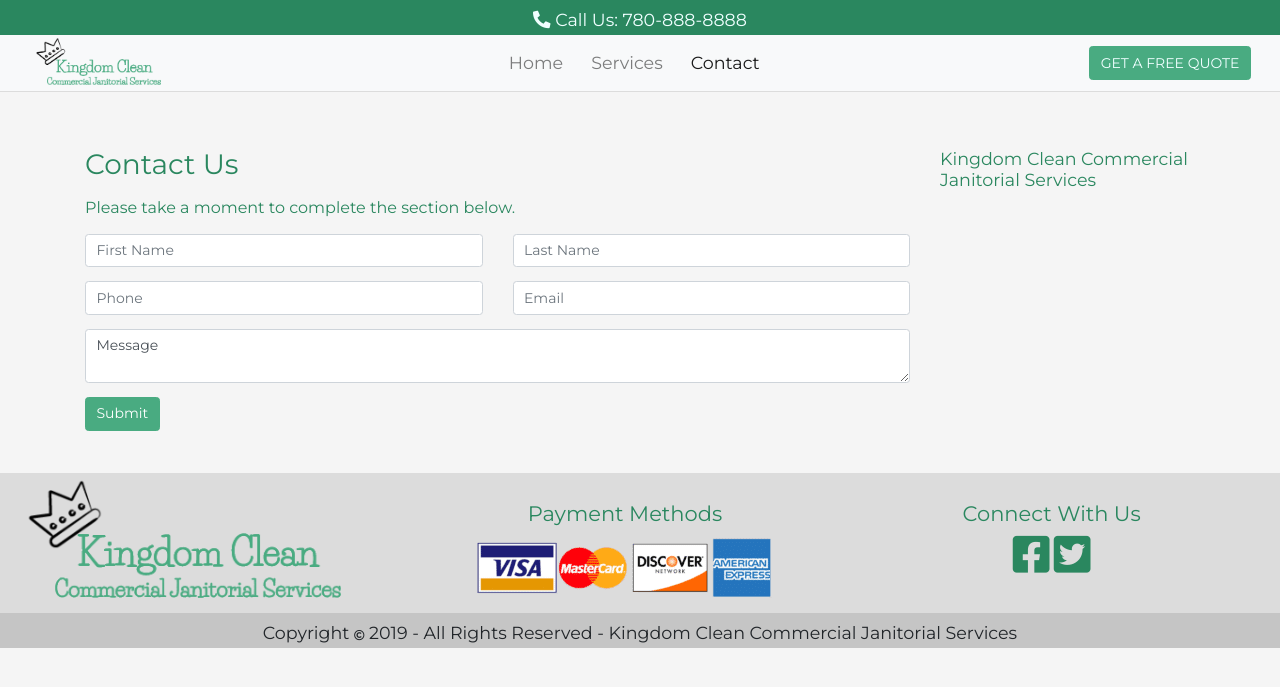
After one commit to ahmeda37/clean, a Flask app: page /contact in a window 1280 px wide. The commit adds this page. Shown: the top 687 px of the page. Run offline with Flask 2, Linux system fonts and the light colour scheme; some libraries are stand-ins or nearby versions.

Commit message:
contact page

```diff
--- a/main.py
+++ b/main.py
@@ -13,5 +13,9 @@ def sevices():
     return render_template("services.html")
 
 
+@app.route("/contact", methods=["GET"])
+def contact():
+    return render_template("contact.html")
+
 if __name__ == '__main__':
     app.run(debug=True)
--- a/templates/base.html
+++ b/templates/base.html
@@ -11,6 +11,7 @@
     <link href="https://fonts.googleapis.com/css?family=Montserrat&display=swap" rel="stylesheet">
     <link rel="stylesheet" href="/static/css/style.css">
     <title>{%block title%}{%endblock title%}</title>
+    {% set active_page = active_page|default('index') -%}
   </head>
   <body>
   <div id="page-container">
@@ -25,16 +26,13 @@
         </button>
         <div class="collapse navbar-collapse m-auto small_font" id="navbarNavDropdown">
           <ul class="navbar-nav mx-auto">
-            <li class="nav-item active">
-              <a class="nav-link mr-3" href="/">Home
-                <span class="sr-only">(current)</span>
-              </a>
+            <li class="nav-item {{ 'active' if active_page == 'home' else '' }}">
+              <a class="nav-link mr-3" href="/">Home</a>
             </li>
-            <li class="nav-item">
-              <a class="nav-link mr-3" href="/services">Services
-              </a>
+            <li class="nav-item {{ 'active' if active_page == 'services' else '' }}">
+              <a class="nav-link mr-3" href="/services">Services</a>
             </li>
-            <li class="nav-item">
+            <li class="nav-item {{ 'active' if active_page == 'contact' else '' }}">
               <a class="nav-link" href="/contact">Contact</a>
             </li>
           </ul>
--- /dev/null
+++ b/templates/contact.html
@@ -0,0 +1,49 @@
+{%extends 'base.html'%}
+{% set active_page = "contact" %}
+{%block title%}Contact | Kingdom Clean Commercial Janitorial Services{%endblock title%}
+
+{%block content%}
+<div class="container">
+    <div class="row my-5">
+        <div class="col-9">
+            <h2 class="green_text my-3">Contact Us</h2>
+            <p class="green_text">Please take a moment to complete the section below.</p>
+
+            <form>
+                <div class="row">
+                    <div class="col">
+                        <div class="form-group">
+                            <input type="text" class="form-control" placeholder="First Name">
+                        </div>
+                    </div>
+                    <div class="col">
+                        <div class="form-group">
+                            <input type="text" class="form-control" placeholder="Last Name">
+                        </div>
+                    </div>
+                </div>
+                <div class="row">
+                    <div class="col">
+                        <div class="form-group">
+                            <input type="text" class="form-control" placeholder="Phone">
+                        </div>
+                    </div>
+                    <div class="col">
+                        <div class="form-group">
+                            <input type="email" class="form-control" placeholder="Email">
+                        </div>
+                    </div>
+                </div>
+                <div class="form-group">
+                    <textarea class="form-control">Message</textarea>
+                </div>
+
+                <button type="submit" class="btn btn-primary quote_btn">Submit</button>
+            </form>
+        </div>
+        <div class="col">
+            <h5 class="my-3 green_text">Kingdom Clean Commercial Janitorial Services</h5>
+        </div>
+    </div>
+</div>
+{%endblock content%}
--- a/templates/index.html
+++ b/templates/index.html
@@ -1,5 +1,5 @@
 {%extends 'base.html'%}
-{%set active_page = 'page.services'%}
+{% set active_page = "home" %}
 {%block title%}Janitorial Services Edmonton | Kingdom Clean Commercial Janitorial Services{%endblock title%}
 
 {%block content%}
--- a/templates/services.html
+++ b/templates/services.html
@@ -1,5 +1,5 @@
 {%extends 'base.html'%}
-{%set active_page = 'page.services'%}
+{% set active_page = "services" %}
 {%block title%}Services | Kingdom Clean Commercial Janitorial Services{%endblock title%}
 
 {%block content%}
```
